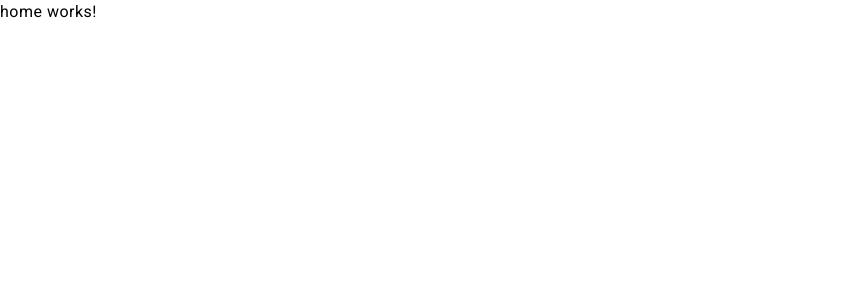
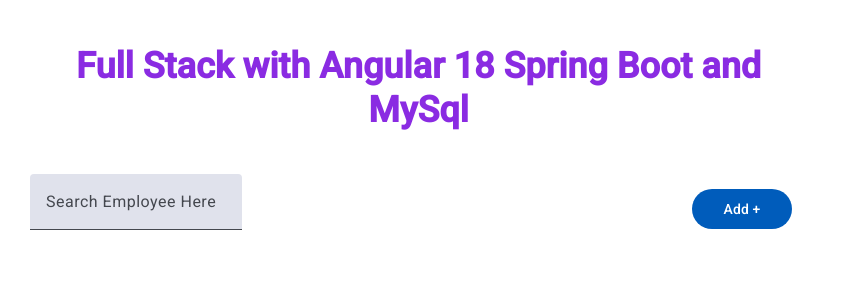
Before and after one commit to FENNICH-Soufiane/Employee_App_SpringBoot_MySQL, an Angular app in the folder Employee-Angular-Front/: page /employee/home in a window 1280 px wide. Shown: the top 300 px of the page, without its empty margins (0-854 px from the left). Built offline with nearby package versions, Linux system fonts and the light colour scheme.

Commit message:
Angular Home Component

```diff
--- a/Employee-Angular-Front/src/app/employee/home/home.component.html
+++ b/Employee-Angular-Front/src/app/employee/home/home.component.html
@@ -1 +1,11 @@
-<p>home works!</p>
+<div class="container" style="margin-top: 20px; margin-left: 30px; width: 777px;">
+    <br>
+    <h3 style="color: blueviolet; text-align: center;"><strong>Full Stack with Angular 18 Spring Boot and MySql</strong></h3>
+    <br>
+    <mat-form-field>
+        <input matInput placeholder="Search Employee Here" type="text">
+    </mat-form-field>
+    <button mat-flat-button style="width: 100px; float: right; margin: 15px;">Add +</button>
+    <br>
+
+</div>
--- a/Employee-Angular-Front/src/app/employee/home/home.component.ts
+++ b/Employee-Angular-Front/src/app/employee/home/home.component.ts
@@ -1,9 +1,12 @@
 import { Component } from '@angular/core';
+import { MatButtonModule } from '@angular/material/button';
+import {MatFormFieldModule} from '@angular/material/form-field';
+import {MatInputModule} from '@angular/material/input';
 
 @Component({
   selector: 'app-home',
   standalone: true,
-  imports: [],
+  imports: [MatFormFieldModule, MatInputModule, MatButtonModule],
   templateUrl: './home.component.html',
   styleUrl: './home.component.css'
 })
```
